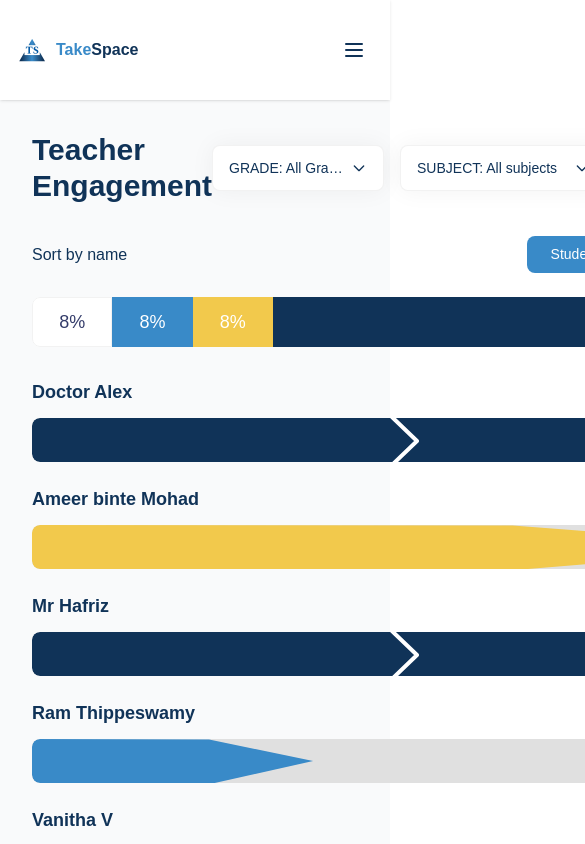
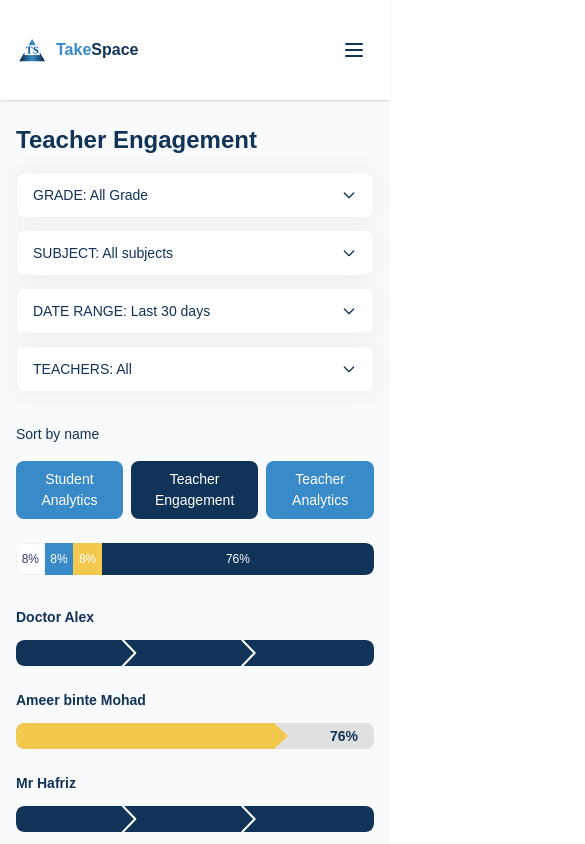
Before and after one commit to usman724/takespaceAdmin, a Next.js app: page /teacher-engagement in a window 390 px wide. Shown: the top 844 px of the page, 585 px wide, since content can reach past the window. Built offline with nearby package versions, Linux system fonts and the light colour scheme.

Commit message:
add fix design issue in the teacher-engagement

```diff
--- a/app/teacher-engagement/page.js
+++ b/app/teacher-engagement/page.js
@@ -15,6 +15,7 @@ const TeacherEngagementPage = () => {
   const [engagementData, setEngagementData] = useState(null);
   const [loading, setLoading] = useState(true);
   const [activeTab, setActiveTab] = useState('teacherEngagement');
+  const [isSmallScreen, setIsSmallScreen] = useState(false);
   const [filters, setFilters] = useState({
     grade: 'All Grade',
     subject: 'All subjects',
@@ -51,6 +52,14 @@ const TeacherEngagementPage = () => {
     fetchData();
   }, []);
 
+  // Track screen size for responsive tweaks (mobile-first)
+  useEffect(() => {
+    const handleResize = () => setIsSmallScreen(window.innerWidth < 640);
+    handleResize();
+    window.addEventListener('resize', handleResize);
+    return () => window.removeEventListener('resize', handleResize);
+  }, []);
+
   const handleFilterChange = (filterType, value) => {
     setFilters(prev => ({
       ...prev,
@@ -65,10 +74,44 @@ const TeacherEngagementPage = () => {
     console.log('Tab changed to:', tabKey);
   };
 
-const EngagementBar = ({ teacher, isSummary = false }) => {
+// Scalable chevron overlay for full-width bars. The SVG scales to the bar size
+// and keeps chevrons proportionally sized and spaced. On small screens the
+// chevrons remain slim due to non-scaling strokes.
+const FullWidthChevronOverlay = ({ chevrons = 3 }) => {
+  const apexPositions = chevrons === 2 ? [33.33, 66.66] : [25, 50, 75];
+  const chevronWidth = 3.5; // in viewBox percentage units (smaller = slimmer)
+  return (
+    <svg
+      className="absolute inset-0 w-full h-full pointer-events-none"
+      viewBox="0 0 100 44"
+      preserveAspectRatio="none"
+      xmlns="http://www.w3.org/2000/svg"
+    >
+      {apexPositions.map((apex, idx) => {
+        const base = apex - chevronWidth;
+        return (
+          <polyline
+            key={idx}
+            points={`${base},0 ${apex},22 ${base},44`}
+            stroke="white"
+            strokeWidth={2}
+            vectorEffect="non-scaling-stroke"
+            fill="none"
+            strokeLinecap="round"
+            strokeLinejoin="round"
+          />
+        );
+      })}
+    </svg>
+  );
+};
+
+const EngagementBar = ({ teacher, isSummary = false, isSmallScreen = false }) => {
   const percentage = isSummary ? teacher.percentage : teacher.engagement;
   const color = teacher.color;
   const isFullEngagement = percentage === 100;
+  const barHeightCss = isSummary ? 'clamp(32px, 6vw, 50px)' : 'clamp(26px, 4.5vw, 44px)';
+  const arrowHeadWidthPx = isSmallScreen ? 14 : 18; // slimmer arrowhead on mobile
 
   return (
     <div className="mb-6">
@@ -77,7 +120,7 @@ const EngagementBar = ({ teacher, isSummary = false }) => {
           className="mb-3"
           style={{
             fontFamily: 'Poppins, sans-serif',
-            fontSize: '18px',
+            fontSize: 'clamp(14px, 2.6vw, 18px)',
             fontWeight: 600,
             color: '#103358'
           }}
@@ -89,8 +132,8 @@ const EngagementBar = ({ teacher, isSummary = false }) => {
         <div
           className="relative overflow-hidden"
           style={{
-            width: isSummary ? '100%' : '100%',
-            height: isSummary ? '50px' : '44px',
+            width: '100%',
+            height: barHeightCss,
             backgroundColor: '#E0E0E0',
             borderRadius: '8px'
           }}
@@ -102,64 +145,26 @@ const EngagementBar = ({ teacher, isSummary = false }) => {
               width: `${percentage}%`,
               backgroundColor: color,
               borderRadius: isFullEngagement ? '8px' : '8px 0px 0px 8px',
-              clipPath: !isSummary && !isFullEngagement ?
-                'polygon(0% 0%, 63% 1%, 100% 50%, 65% 100%, 0% 100%, 0% 53%)' :
-                'none'
+              clipPath:
+                !isSummary && !isFullEngagement
+                  ? `polygon(0 0, calc(100% - ${arrowHeadWidthPx}px) 0, 100% 50%, calc(100% - ${arrowHeadWidthPx}px) 100%, 0 100%)`
+                  : 'none'
             }}
           >
-            {/* White chevron dividers for 100% engagement */}
+            {/* Responsive chevrons for 100% engagement */}
             {!isSummary && isFullEngagement && (
-              <>
-                {/* First chevron */}
-                <div
-                  className="absolute"
-                  style={{
-                    left: '358px',
-                    top: '0px'
-                  }}
-                >
-                  <svg width="29" height="44" viewBox="0 0 29 44" fill="none" xmlns="http://www.w3.org/2000/svg">
-                    <path d="M2 -1L27 23L2 47" stroke="white" strokeWidth="4" strokeLinecap="round" strokeLinejoin="round"/>
-                  </svg>
-                </div>
-
-                {/* Second chevron */}
-                <div
-                  className="absolute"
-                  style={{
-                    left: '664px',
-                    top: '0px'
-                  }}
-                >
-                  <svg width="29" height="44" viewBox="0 0 29 44" fill="none" xmlns="http://www.w3.org/2000/svg">
-                    <path d="M2 -1L27 23L2 47" stroke="white" strokeWidth="4" strokeLinecap="round" strokeLinejoin="round"/>
-                  </svg>
-                </div>
-
-                {/* Third chevron */}
-                <div
-                  className="absolute"
-                  style={{
-                    left: '948px',
-                    top: '0px'
-                  }}
-                >
-                  <svg width="29" height="44" viewBox="0 0 29 44" fill="none" xmlns="http://www.w3.org/2000/svg">
-                    <path d="M2 -1L27 23L2 47" stroke="white" strokeWidth="4" strokeLinecap="round" strokeLinejoin="round"/>
-                  </svg>
-                </div>
-              </>
+              <FullWidthChevronOverlay chevrons={isSmallScreen ? 2 : 3} />
             )}
           </div>
 
           {/* Percentage text for partial engagement */}
           {!isSummary && !isFullEngagement && (
             <div
-              className="absolute top-1/2 transform -translate-y-1/2"
+              className="absolute top-1/2 -translate-y-1/2"
               style={{
-                right: '15%', // Positioned to avoid the arrow area
+                right: '16px',
                 fontFamily: 'Poppins, sans-serif',
-                fontSize: '18px',
+                fontSize: 'clamp(14px, 2.6vw, 18px)',
                 fontWeight: 600,
                 color: '#103358'
               }}
@@ -177,7 +182,7 @@ const EngagementBar = ({ teacher, isSummary = false }) => {
     return (
       <div
         className="flex rounded-lg overflow-hidden mb-8"
-        style={{ height: '50px' }}
+        style={{ height: 'clamp(32px, 6vw, 50px)' }}
       >
         {segments.map((segment, index) => {
           const isFirst = index === 0;
@@ -198,7 +203,7 @@ const EngagementBar = ({ teacher, isSummary = false }) => {
                 style={{
                   fontFamily: 'Poppins, sans-serif',
                   fontWeight: 500,
-                  fontSize: '18px',
+                  fontSize: 'clamp(12px, 2.2vw, 18px)',
                   lineHeight: '27px',
                   color: segment.color === 'white' ? '#343C6A' : '#FFFFFF'
                 }}
@@ -227,52 +232,60 @@ const EngagementBar = ({ teacher, isSummary = false }) => {
   return (
     <I18nProvider>
       <Layout showSidebar={false}>
-        <div className="p-8 max-w-[1300px] m-auto ">
+        <div className="px-4 py-6 lg:p-8 max-w-[1300px] m-auto ">
           {/* Header */}
-          <div className="flex justify-between items-center mb-8 ">
-            <h1 className="text-3xl font-bold text-[#103358]">
+          <div className="flex flex-col gap-4 lg:flex-row lg:items-center lg:justify-between mb-8 ">
+            <h1 className="text-2xl sm:text-3xl font-bold text-[#103358]">
               {t('teacherEngagement')}
             </h1>
 
             {/* Filter Dropdowns */}
-            <div className="flex space-x-4">
+            <div className="flex flex-wrap gap-3 lg:gap-4 w-full lg:w-auto">
+              <div className="w-full sm:w-auto">
                 <FilterDropdown
                   label="GRADE"
                   value={filters.grade}
                   options={filterOptions.grade}
                   onChange={(value) => handleFilterChange('grade', value)}
-                width={filterWidths.grade}
+                  width={isSmallScreen ? '100%' : filterWidths.grade}
                 />
+              </div>
+              <div className="w-full sm:w-auto">
                 <FilterDropdown
                   label="SUBJECT"
                   value={filters.subject}
                   options={filterOptions.subject}
                   onChange={(value) => handleFilterChange('subject', value)}
-                width={filterWidths.subject}
+                  width={isSmallScreen ? '100%' : filterWidths.subject}
                 />
+              </div>
+              <div className="w-full sm:w-auto">
                 <FilterDropdown
                   label="DATE RANGE"
                   value={filters.dateRange}
                   options={filterOptions.dateRange}
                   onChange={(value) => handleFilterChange('dateRange', value)}
-                width={filterWidths.dateRange}
+                  width={isSmallScreen ? '100%' : filterWidths.dateRange}
                 />
+              </div>
+              <div className="w-full sm:w-auto">
                 <FilterDropdown
                   label="TEACHERS"
                   value={filters.teachers}
                   options={filterOptions.teachers}
                   onChange={(value) => handleFilterChange('teachers', value)}
-                width={filterWidths.teachers}
+                  width={isSmallScreen ? '100%' : filterWidths.teachers}
                 />
+              </div>
             </div>
           </div>
 
           {/* Navigation and Sort */}
-          <div className="flex justify-between items-center mb-6">
+          <div className="flex flex-col gap-4 lg:flex-row lg:items-center lg:justify-between mb-6">
             <div
               style={{
                 fontFamily: 'Poppins, sans-serif',
-                fontSize: '16px',
+                fontSize: 'clamp(14px, 2.4vw, 16px)',
                 color: '#103358'
               }}
             >
@@ -290,9 +303,9 @@ const EngagementBar = ({ teacher, isSummary = false }) => {
           <SummaryBar segments={engagementData?.summary?.segments || []} />
 
           {/* Individual Teacher Engagement */}
-          <div >
+          <div>
             {engagementData?.teachers?.map((teacher, index) => (
-              <EngagementBar key={index} teacher={teacher} />
+              <EngagementBar key={index} teacher={teacher} isSmallScreen={isSmallScreen} />
             ))}
           </div>
         </div>
```
Lines whose indentation alone changed are shown as unchanged.
